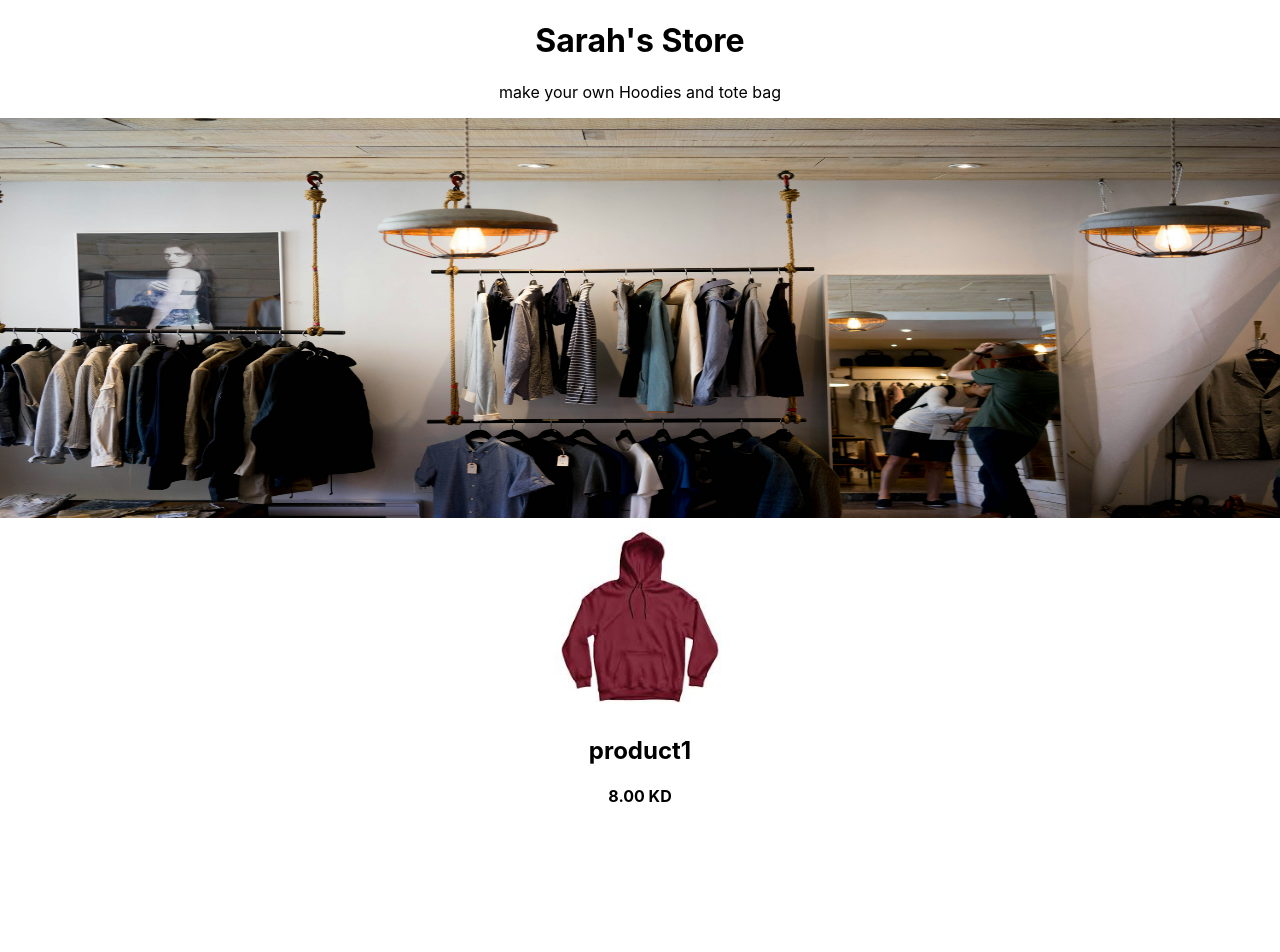
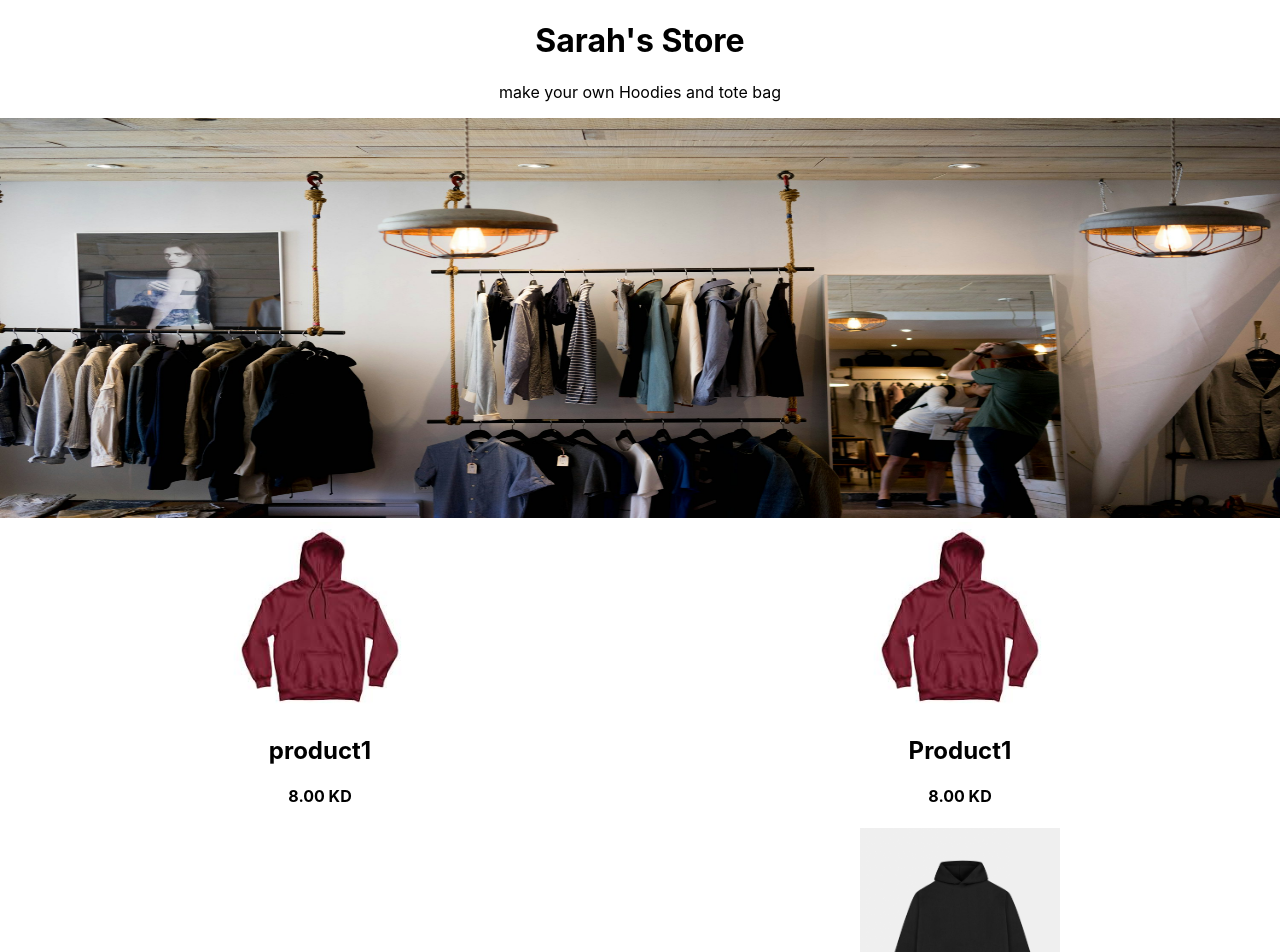
Before and after one commit to Sarahmama/ReactDay1, a React (Create React App) app: page / in a window 1280 px wide. Shown: the top 952 px of the page. Before the commit the page ends 828 px from the top, so only its background shows below. Built offline with nearby package versions, Linux system fonts and the light colour scheme.

Commit message:
page5 added

```diff
--- a/src/App.js
+++ b/src/App.js
@@ -2,6 +2,7 @@ import store from './store.jpg'
 import './App.css';
 import products from './products'
 import ProductItem from './components/ProductItem';
+import ProductList from './components/ProductList';
 function App() {
   // const productList = products.map((product, index) => {
 
@@ -21,7 +22,7 @@ function App() {
       <img src={store} alt='store image' width="100%" height="400px" />
       <div className='products'>
 <ProductItem/>
-
+<ProductList/>
       </div>
     </div>
   );
--- /dev/null
+++ b/src/components/ProductList.js
@@ -0,0 +1,20 @@
+import React from 'react'
+
+import products from '../products'
+
+const ProductList = () => {
+      const productList = products.map((product, index) => {
+return(
+      <div key={index}>
+        <img src={product.image} width="200px" />
+        <h2>{product.name}</h2>
+        <h4>{product.price}</h4>
+      </div>)
+  });
+
+  return (
+ <div>{productList}</div>
+  );
+}
+
+export default ProductList
```
